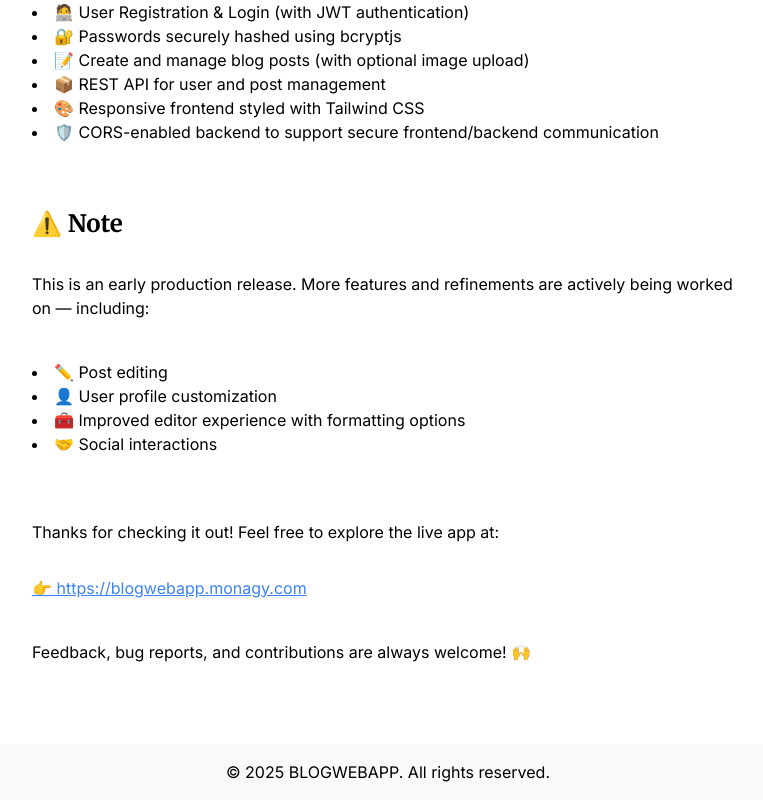
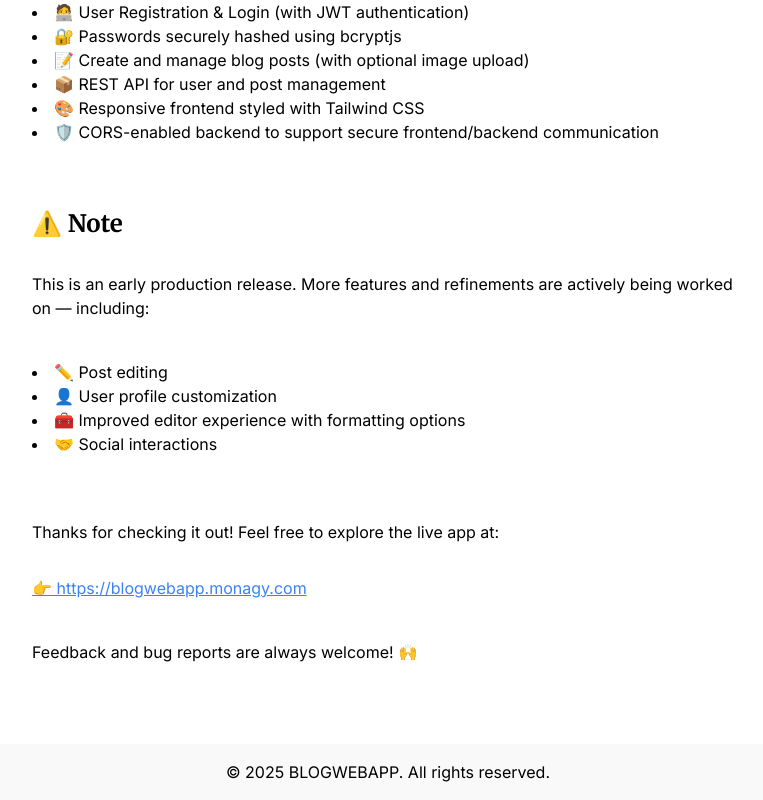
Before and after one commit to devmonagy/blogwebappdev, a React (Create React App) app in the folder client/: page /about in a window 1280 px wide. Shown: the part 580-1380 px from the top of the page, without its empty margins (252-1015 px from the left). Built offline with nearby package versions, Linux system fonts and the light colour scheme.

Commit message:
About Page Update

```diff
--- a/client/src/pages/About.tsx
+++ b/client/src/pages/About.tsx
@@ -8,7 +8,6 @@ const About: React.FC = () => {
       <p className="mb-4">
         I'm excited to officially launch <strong>Version 1.0.0</strong> of my
         full-stack MERN blog web application! 🎉
-        <br />
         <em>(Deployed April 4, 2025)</em>
       </p>
 
@@ -70,9 +69,7 @@ const About: React.FC = () => {
         👉 https://blogwebapp.monagy.com
       </a>
 
-      <p className="mt-4">
-        Feedback, bug reports, and contributions are always welcome! 🙌
-      </p>
+      <p className="mt-4">Feedback and bug reports are always welcome! 🙌</p>
     </div>
   );
 };
```
